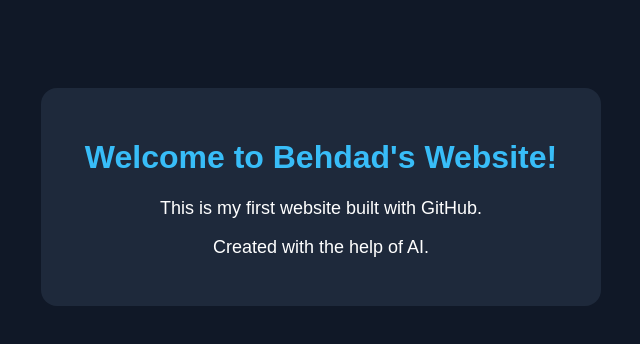
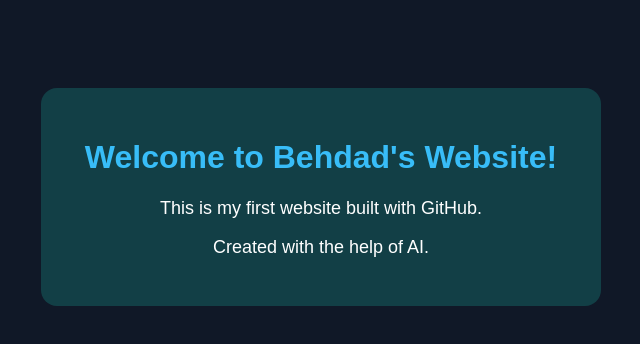
Before and after one commit to behdad-nayyerpour/my-first-project, a plain HTML site: page index.html in a window 1280 px wide. Shown: the whole page, without its empty margins (319-959 px from the left). Drawn offline with Linux system fonts and the light colour scheme.

Commit message:
Update index.html

```diff
--- a/index.html
+++ b/index.html
@@ -20,7 +20,7 @@
       margin: auto;
       padding: 30px;
       border-radius: 16px;
-      background: #1e293b;
+      background: #123f46;;
     }
   </style>
 </head>
```
